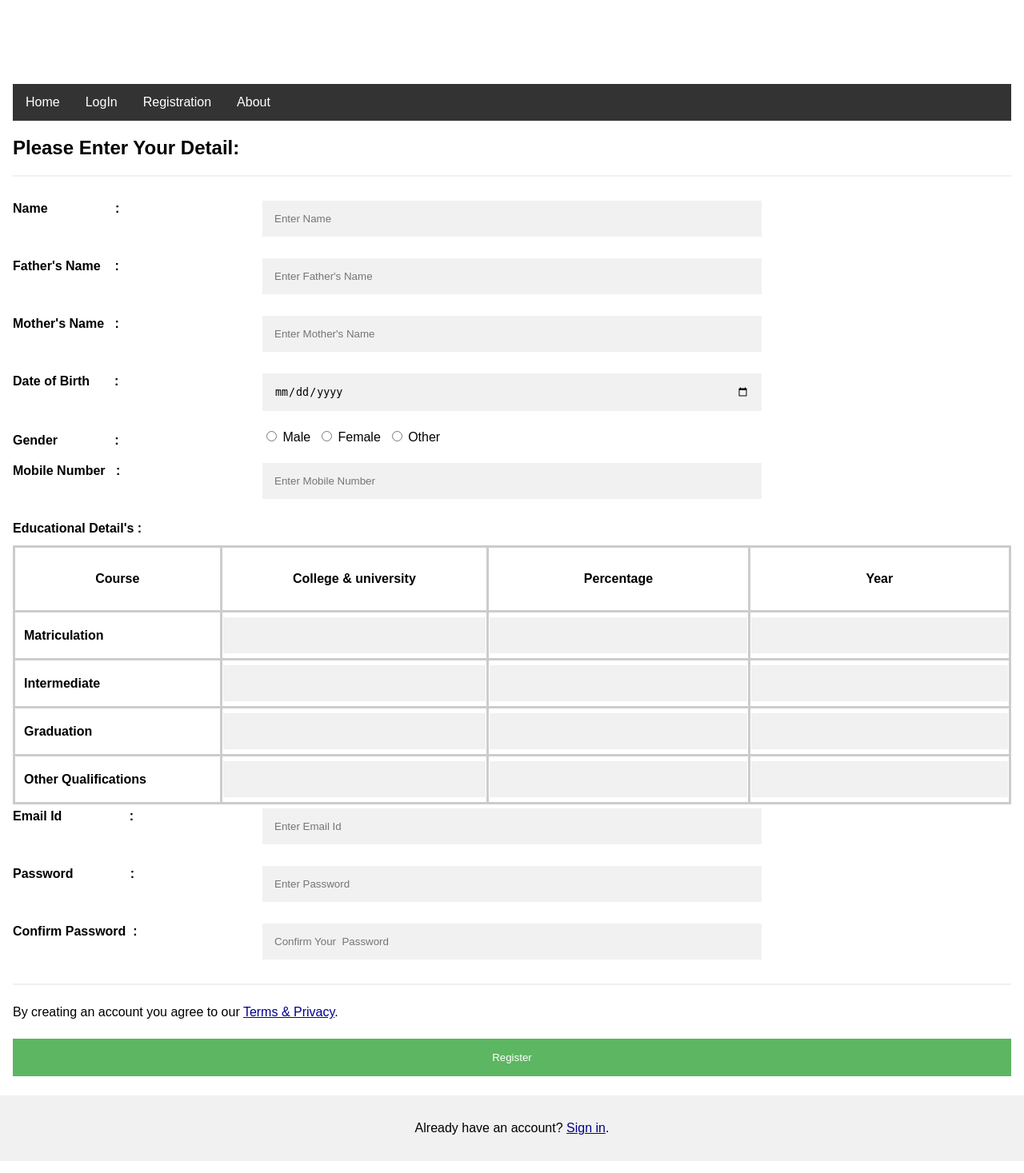
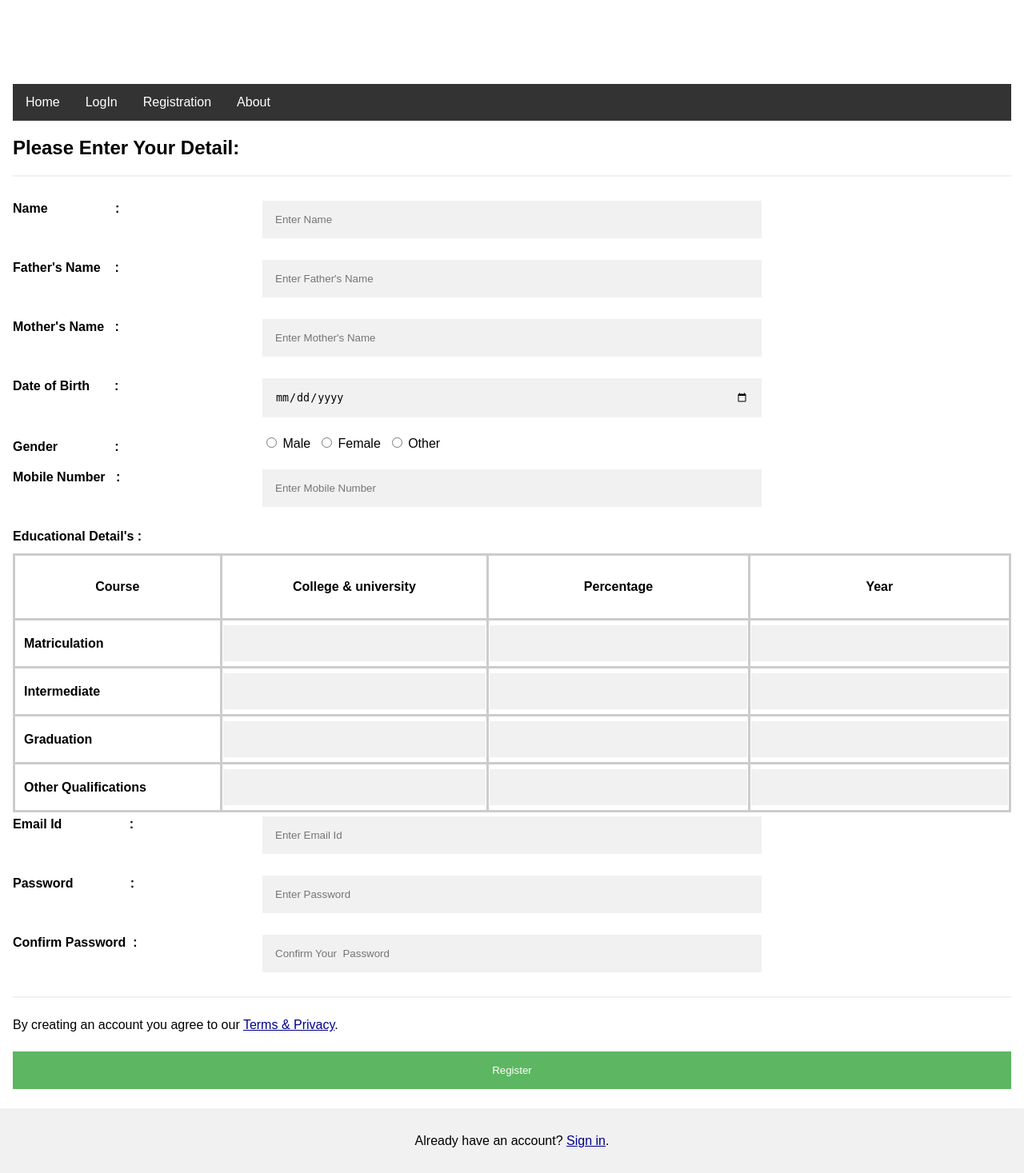
Before and after one commit to rajupraaa1234/examportal1, a PHP site: page /register.php in a window 1280 px wide. Shown: the top 1467 px of the page at 80% size. Run offline with PHP 8.4, Linux system fonts and the light colour scheme; data comes from the database, SQL or seed files in the repository; data that the repository does not hold is empty.

Commit message:
padding in full width input from 15 to 16

```diff
--- a/register.php
+++ b/register.php
@@ -20,7 +20,7 @@ body {
 /* Full-width input fields */
 .a {
   width: 50%;
-  padding: 15px;
+  padding: 16px;
   margin: 5px 0 22px 0;
   display: inline-block;
   border: none;
```
